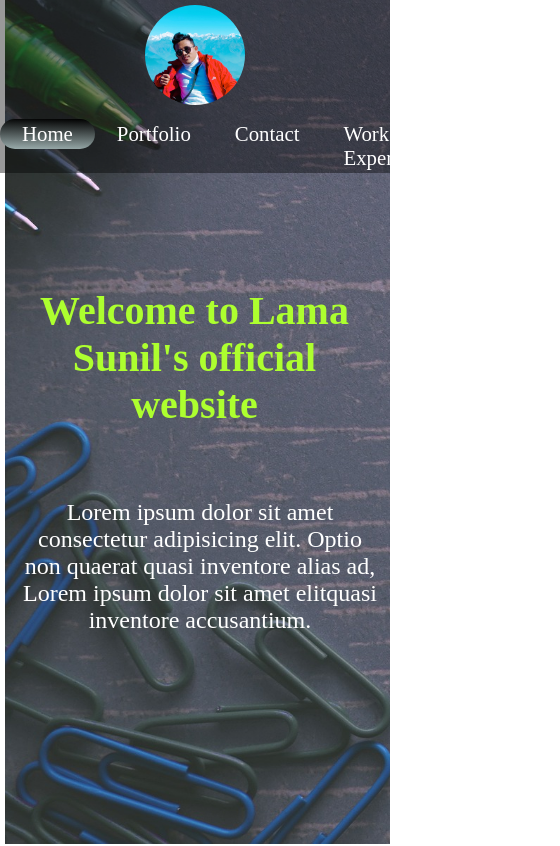
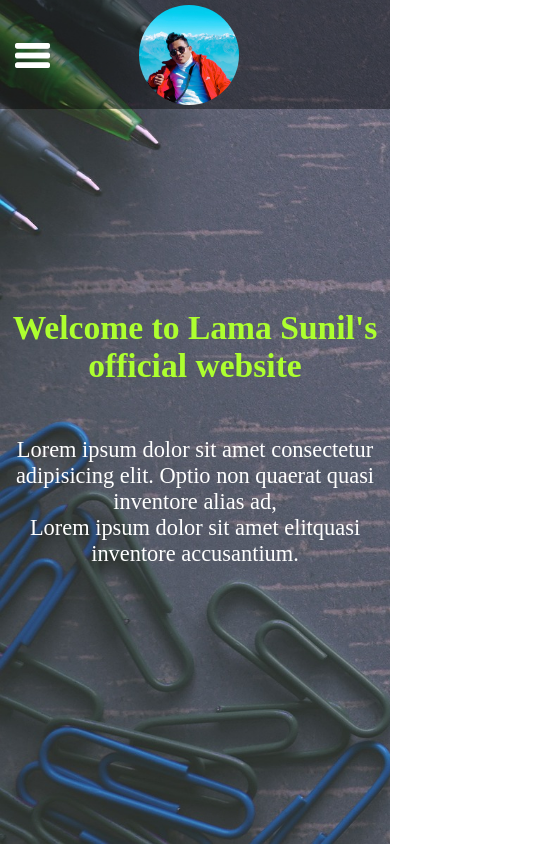
Before and after one commit to sunillama004/Website-Project, a plain HTML site: page CSY1018-Web-Development-Assignment-I-23834831-Sunil-Lama-Project/index.html in a window 390 px wide. Shown: the top 846 px of the page, 560 px wide, since content can reach past the window. Drawn offline with Linux system fonts and the light colour scheme.

Commit message:
updated hamburger-menu

```diff
--- /dev/null
+++ b/CSY1018-Web-Development-Assignment-I-23834831-Sunil-Lama-Project/CSS/all-menu.css
@@ -0,0 +1,177 @@
+/* CSS reset default */
+* {
+    margin: 0;
+    padding: 0;
+    box-sizing: border-box;
+}
+
+
+/* smooth scroll */
+html {
+    scroll-behavior: smooth;
+}
+
+
+/* Logo and image of Navigation Bar*/
+
+#nav-logo{
+    width: 14%;
+    margin: auto;
+}
+
+#nav-logo img {
+    height: 100px;
+    margin: 0 20px;
+    border-radius: 50px;
+    margin-top: 5px;
+
+}
+
+/* List styling of Navigation Bar */
+#nav-head {
+
+    display: flex;
+    align-items: center;
+    position: sticky;
+    top: 0;
+
+}
+
+
+
+ /* #nav-head::before {
+    content: "";
+    background-color: black;
+    position: absolute;
+    height: 79%;
+    width: 100%;
+    z-index: -1;
+    opacity: 0.4;
+
+}  */
+
+#nav-head ul {
+    display: flex;
+    justify-content: center;
+    width: 100%;
+}
+
+
+#nav-head ul li {
+    display: inline-block;
+    list-style: none;
+    font-size: 1.3rem;
+    line-height: 80px;
+    margin: 0 5px;
+
+
+}
+
+#nav-head ul li a {
+    color: white;
+    padding: 3px 22px;
+    border-radius: 20px;
+    text-decoration: none;
+
+}
+
+#nav-head ul li a:hover,
+a.active {
+    color: rgb(9, 8, 8);
+    background: linear-gradient(1deg, #9aacac, black);
+
+}
+
+/* checkbox section for hamburger */
+#checkbox {
+    display: none;
+}
+
+.ham-img {
+    display: none;
+}
+
+
+
+
+/* Meadia query section */
+
+@media only screen and (max-width:880px) {
+    /* checkbox section for hamburger */
+
+    #nav-head {
+        position: sticky;
+        top: 0;
+    }
+
+    #nav-logo {
+        width: 27%;
+
+
+    }
+
+    .ham-img {
+        display: block;
+        margin-top: 0.2vh;
+        margin-left: 15px;
+        width: 35px;
+        height: 25px;
+        cursor: pointer;
+    }
+
+    #nav-head ul {
+        display: block;
+        position: fixed;
+        width: 100%;
+        height: 70vh;
+        background: #2c3e50;
+        top: 109px;
+        left: -100%;
+        text-align: center;
+        transition: all 0.5s;
+    }
+
+    #nav-head ul li {
+        display: block;
+        margin: 50px 0;
+        line-height: 30px;
+        background: #2c3e50;
+    }
+
+    #nav-head ul li a {
+        font-size: 20px;
+
+    }
+
+
+    #checkbox:checked~ul {
+        left: 0;
+
+    }
+
+}
+
+@media only screen and (max-width:730px) {
+
+    #nav-logo {
+        width: 32%;
+
+
+    }
+}
+@media only screen and (max-width:550px) {
+
+    #nav-logo {
+        width: 52%;
+
+
+    }
+}
+@media only screen and (max-width:350px) {
+
+    #nav-logo {
+        width: 66%;
+
+
+    }
+}
--- a/CSY1018-Web-Development-Assignment-I-23834831-Sunil-Lama-Project/CSS/portfolio.css
+++ b/CSY1018-Web-Development-Assignment-I-23834831-Sunil-Lama-Project/CSS/portfolio.css
@@ -1,52 +1,57 @@
-*{
+* {
     margin: 0;
     padding: 0;
+    background: url(/image/bg3.jpg);
+    color: white;
 }
 
-.grid{
+
+
+.grid {
     display: grid;
-    grid-template-columns: repeat(auto-fill,minmax(315px,1fr));
+    grid-template-columns: repeat(auto-fill, minmax(315px, 1fr));
 }
 
-.about-title{
+.about-title {
     text-align: center;
-    font-size: 2rem;
+    font-size: 2.6rem;
 }
 
-.about-subtitle{
+.about-subtitle {
     text-align: center;
     align-items: center;
     justify-content: center;
 }
 
-.about-para{
-    width: 90%;
-    border: 1px solid;
+.about-para {
+    width: 100%;
+    border: 2px solid #a09292;
+    border-radius: 9px;
     margin: auto;
 }
 
-.about-container{
+.about-container {
     justify-content: center;
     align-items: center;
     width: 60%;
-    border: 1px solid;
     margin: auto;
-    margin-top: 15px;
+    margin-top: 3rem;
 }
-.about-img{
+
+.about-img {
     width: 253px;
     border-radius: .5rem;
     justify-self: center;
-    align-content: center;
 }
 
-.about-intro{
+.about-intro {
     text-align: center;
     margin: 2rem;
+    font-size: 1.05rem;
 
 }
 
-.about-info{
+.about-info {
     display: flex;
     justify-content: space-between;
     margin-bottom: 2rem;
@@ -54,11 +59,12 @@
     padding: 18px;
 }
 
-.about-info-name{
+.about-info-name {
     font-size: 1rem;
 
 }
-.about-info-title{
+
+.about-info-title {
     font-size: 1.5rem;
     text-align: center;
     font-weight: 700;
@@ -66,35 +72,34 @@
 }
 
 /* Download CV section */
-.download-btn{
+.download-cv {
+    width: 88%;
+    margin: auto;
+}
+
+.download-btn {
     display: flex;
     justify-content: center;
     align-items: center;
     color: white;
     font-weight: 700;
-    background: linear-gradient(to right, #70abe2,#24A2FF);
+    background: linear-gradient(to right, #70abe2, #24A2FF);
     font-size: 20px;
     border: 0;
     width: 185px;
     height: 43px;
     border-radius: 25px;
     cursor: pointer;
-     margin: auto;
+    margin: auto;
 }
 
-.download-cv a{
- text-decoration: none;
+.download-cv a {
+    text-decoration: none;
 }
 
 .download-cv a .icn {
     width: 20px;
     height: 24px;
-    line-height: 46px;
-    font-size: 56px;
-    color: rgb(0, 0, 0);
-    background: rgb(255, 255, 255);
-    margin-right: 15px cursor: pointer;
-    text-align: center;
     margin-left: 8px;
 }
 
@@ -115,15 +120,14 @@
     display: flex;
     justify-content: center;
     flex-wrap: wrap;
-    border: 1px solid;
     width: 98%;
     margin: auto;
 }
 
 #port .box {
-    border: 2px solid black;
+
     width: 350px;
-    height: 410px;
+    height: 441px;
     box-sizing: border-box;
     border-radius: 23px;
     background-color: #f4f4f4;
@@ -142,8 +146,15 @@
 }
 
 /* small font */
+.project-title{
+    text-align: center;
+    font-size: 2.1rem;
+    padding: 12px;
+
+}
 .title-port {
     color: black;
+    background: white;
     text-align: center;
     font-size: 2.1rem;
     padding: 12px;
@@ -152,7 +163,10 @@
 
 .para-port {
     color: black;
+    background: white;
     text-align: center;
-    font-size: 1.2rem;
-
+    font-size: 1.4rem;
+    padding: 11px;
+    border-bottom-left-radius: 22px;
+    border-bottom-right-radius: 22px;
 }
--- a/CSY1018-Web-Development-Assignment-I-23834831-Sunil-Lama-Project/CSS/style.css
+++ b/CSY1018-Web-Development-Assignment-I-23834831-Sunil-Lama-Project/CSS/style.css
@@ -2,13 +2,23 @@
 * {
     margin: 0;
     padding: 0;
+    box-sizing: border-box;
+}
+
+/* smooth scroll */
+html {
+    scroll-behavior: smooth;
 }
 
 
 /* Logo and image of Navigation Bar*/
+#nav-logo{
+    width: 14%;
+    margin: auto;
+}
 
 
-#logo img {
+#nav-logo img {
     height: 100px;
     margin: 0 20px;
     border-radius: 50px;
@@ -16,18 +26,12 @@
 
 }
 
-/* Variable section */
-
-
-
 /* List styling of Navigation Bar */
 #nav-head {
     display: flex;
     align-items: center;
     position: sticky;
     top: 0;
-    flex-wrap: wrap;
-
 
 }
 
@@ -46,38 +50,52 @@
 
 #nav-head ul {
     display: flex;
-
+    justify-content: center;
+    width: 100%;
 }
 
 
 #nav-head ul li {
+    display: inline-block;
     list-style: none;
     font-size: 1.3rem;
+    line-height: 80px;
+    margin: 0 5px;
 
 
 }
 
 #nav-head ul li a {
     color: white;
-    display: block;
+    /* display: block; */
     padding: 3px 22px;
     border-radius: 20px;
     text-decoration: none;
 
 }
 
-#nav-head ul li a:hover {
+#nav-head ul li a:hover,
+a.active {
     color: rgb(9, 8, 8);
-    background-color: #81ecec;
+    background: linear-gradient(1deg, #9aacac, black);
 
+}
+
+/* checkbox section for hamburger */
+#checkbox {
+    display: none;
+}
+
+.ham-img {
+    display: none;
 }
 
 /* Content Section */
 #content {
     display: flex;
     flex-direction: column;
-    padding: 3px 200px;
-    height: 570px;
+    /* padding: 3px 200px; */
+    height: 86vh;
     justify-content: center;
     align-items: center;
 }
@@ -89,25 +107,24 @@
     background-size: cover;
     background-attachment: fixed;
     position: absolute;
+    top: 0;
     height: 860px;
     width: 100%;
     z-index: -2;
     opacity: 1;
+
 }
 
 
 /* Content or other text styles */
 
-.active {
 
-    background: linear-gradient(1deg, #9aacac, black);
-}
 
 .content-text {
 
     width: auto;
-    height: 0vh;
-    margin: -73px;
+    height: 20vh;
+
 }
 
 
@@ -202,36 +219,142 @@ footer{
 } */
 
 
+/* Meadia query section */
+
+@media only screen and (max-width:880px) {
+    /* checkbox section for hamburger */
+
+    #nav-head {
+        position: sticky;
+        top: 0;
+    }
+
+    #nav-logo {
+        width: 27%;
 
 
+    }
+
+    .ham-img {
+        display: block;
+        margin-top: 0.2vh;
+        margin-left: 15px;
+        width: 35px;
+        height: 25px;
+        cursor: pointer;
+    }
+
+    #nav-head ul {
+        display: block;
+        position: fixed;
+        width: 100%;
+        height: 70vh;
+        background: #2c3e50;
+        top: 109px;
+        left: -100%;
+        text-align: center;
+        transition: all 0.5s;
+    }
+
+    #nav-head ul li {
+        display: block;
+        margin: 50px 0;
+        line-height: 30px;
+        background: #2c3e50;
+    }
+
+    #nav-head ul li a {
+        font-size: 20px;
+
+    }
+
+
+    #checkbox:checked~ul {
+        left: 0;
+
+    }
+
+}
+
+@media only screen and (max-width:730px) {
+
+    #nav-logo {
+        width: 32%;
+
+
+    }
+}
+@media only screen and (max-width:550px) {
+
+    #nav-logo {
+        width: 52%;
+
+
+    }
+}
+@media only screen and (max-width:350px) {
+
+    #nav-logo {
+        width: 66%;
+
+
+    }
+}
 @media only screen and (max-width:810px) {
 
-    #logo {
-        margin: auto;
-        margin-bottom: 10px;
-    }
+
+
+
+    /* nav section */
+
+
 
     .content-text {
         width: auto;
         height: 58vh;
-        margin: -39%;
+
     }
 
     #content::before {
         height: 124vh;
-        width: 100%;
+        /* width: 100%; */
     }
 
     .container-hobby {
-        margin-top: 30vh;
+        margin-top: 7vh;
+
     }
 
     .title-big {
         font-size: 2.5rem;
         padding: 71px 105px;
-        display: flex;
-        margin-left: -24%;
-        margin-right: -21%;
+
+
     }
 
 }
+
+@media only screen and (max-width:595px) {
+
+    #content::before {
+    height: 102vh;
+    }
+
+    .content-text {
+        height: 51vh;
+    }
+
+    .title-big {
+        font-size: 2.1rem;
+        padding: 52px 1px;
+
+
+    }
+
+    .para-big {
+        font-size: 1.4rem;
+        padding: 0 1px;
+
+    }
+
+}
--- a/CSY1018-Web-Development-Assignment-I-23834831-Sunil-Lama-Project/index.html
+++ b/CSY1018-Web-Development-Assignment-I-23834831-Sunil-Lama-Project/index.html
@@ -14,8 +14,10 @@
 
     <header>
         <nav id="nav-head">
+            <label for="checkbox"><img src="./image/icon/hamburger-white.png" class="ham-img"></label>
+            <input type="checkbox" id="checkbox">
 
-            <div id="logo">
+            <div id="nav-logo">
                 <img src="./image/sunil.jpg" alt="My photo">
             </div>
 
```
Also changed, not shown: CSY1018-Web-Development-Assignment-I-23834831-Sunil-Lama-Project/portfolio.html (+25 -3 lines), CSY1018-Web-Development-Assignment-I-23834831-Sunil-Lama-Project/image/icon/hamburger-white.png (added).
